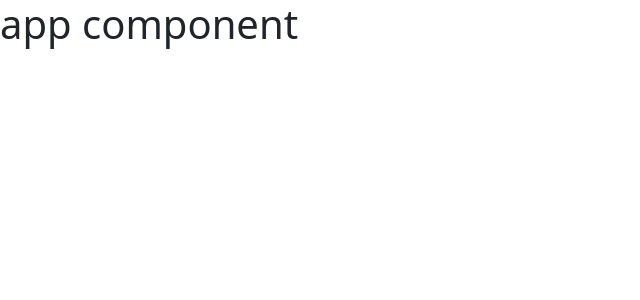
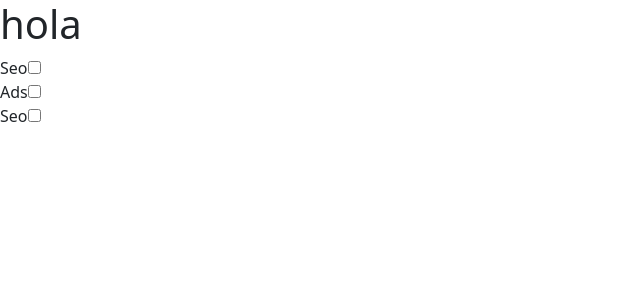
Before and after one commit to akustikoa/sprint6, an Angular app: page / in a window 1280 px wide. Shown: the top 300 px of the page, without its empty margins (0-640 px from the left). Built offline with nearby package versions, Linux system fonts and the light colour scheme.

Commit message:
carregar

```diff
--- a/src/app/app.component.html
+++ b/src/app/app.component.html
@@ -1,3 +1,4 @@
-<h1 class="">app component</h1>
+<h1>hola</h1>
+<app-home></app-home>
 
 <router-outlet />
--- a/src/app/app.component.ts
+++ b/src/app/app.component.ts
@@ -1,12 +1,13 @@
 import { Component } from '@angular/core';
 import { RouterOutlet } from '@angular/router';
+import { HomeComponent } from './home/home.component';
 
 @Component({
   selector: 'app-root',
   standalone: true,
-  imports: [RouterOutlet],
+  imports: [RouterOutlet, HomeComponent],
   templateUrl: './app.component.html',
-  styleUrl: './app.component.scss'
+  styleUrl: './app.component.scss',
 })
 export class AppComponent {
   title = 'pressupostos';
--- /dev/null
+++ b/src/app/home/home.component.html
@@ -0,0 +1,19 @@
+<form [formGroup]="pressupostForm">
+  <fieldset>
+    <label for="pres-seo">Seo</label>
+    <input
+      type="checkbox"
+      id="pres-seo"
+      formControlName="Seo"
+      class="bg-black"
+    />
+  </fieldset>
+  <fieldset>
+    <label for="pres-ads">Ads</label>
+    <input type="checkbox" id="pres-ads" formControlName="Ads" />
+  </fieldset>
+  <fieldset>
+    <label for="pres-Web">Seo</label>
+    <input type="checkbox" id="pres-Web" formControlName="Web" />
+  </fieldset>
+</form>
--- /dev/null
+++ b/src/app/home/home.component.ts
@@ -0,0 +1,28 @@
+import { Component } from '@angular/core';
+import { FormControl, FormGroup, ReactiveFormsModule } from '@angular/forms';
+
+@Component({
+  selector: 'app-home',
+  standalone: true,
+  imports: [ReactiveFormsModule],
+  templateUrl: './home.component.html',
+  styleUrl: './home.component.scss',
+})
+export class HomeComponent {
+  pressupostForm: FormGroup;
+  Seo: FormControl;
+  Ads: FormControl;
+  Web: FormControl;
+
+  constructor() {
+    this.Seo = new FormControl('');
+    this.Ads = new FormControl('');
+    this.Web = new FormControl('');
+
+    this.pressupostForm = new FormGroup({
+      Seo: this.Seo,
+      Ads: this.Ads,
+      Web: this.Web,
+    });
+  }
+}
```
Also changed, not shown: src/app/home/home.component.scss (added), 1 other file (tests, documents, lock files or other folders).
